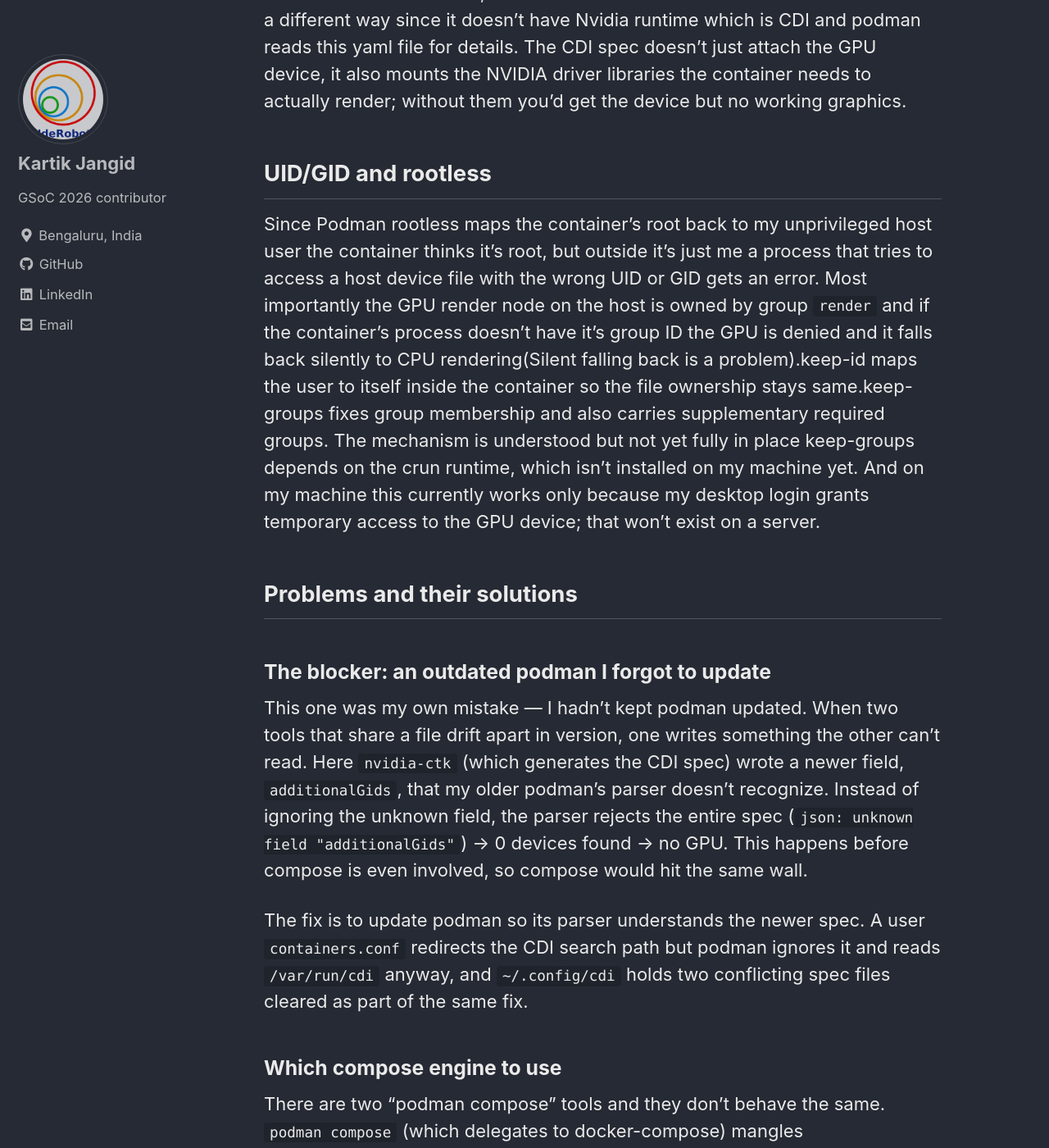
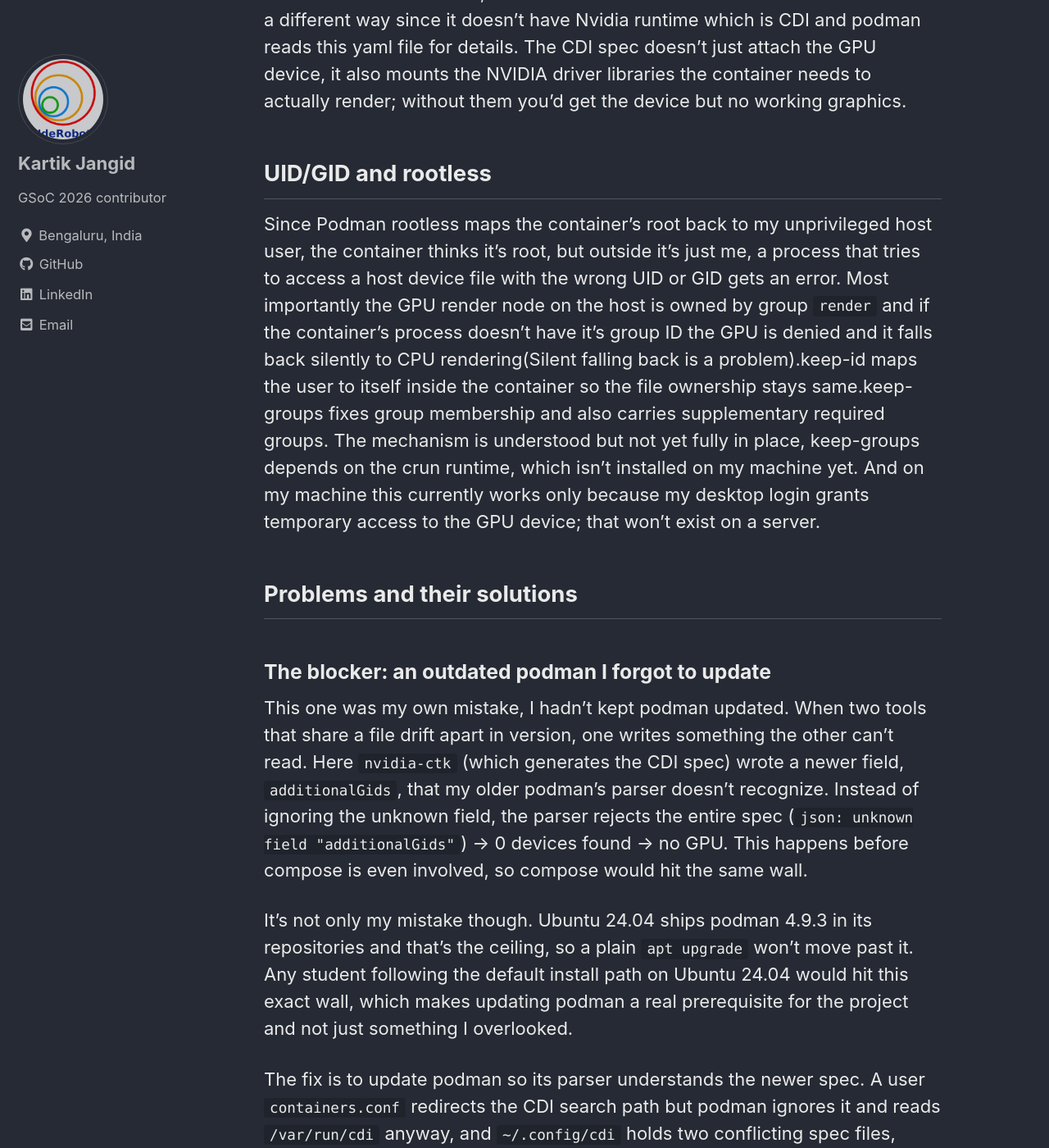
Before and after one commit to TheRoboticsClub/gsoc2026-Kartik_Jangid, a Jekyll site: the page built from docs/_posts/2026-07-22-coding-week-9.md, in a window 1280 px wide and 1400 px high, scrolled down 507 px. Shown: the whole window at 82% size. Built offline with Jekyll 4.4.1, drawn with Linux system fonts in a browser that asks for light colours; cached includes are drawn as plain includes; some of the changed text lies outside the part shown.

Commit message:
improved the hal-weekly blog

```diff
--- a/docs/_posts/2026-07-22-coding-week-9.md
+++ b/docs/_posts/2026-07-22-coding-week-9.md
@@ -12,20 +12,22 @@ This week focuses on the problems that can occur while working on running the im
 As specified in the previous week's blog the podman is daemon-less and that causes me to do the daemon's work. Daemon with root privileges used to nvidia-container-runtime ,finds the driver files and attaches them.Podman uses a different way since it doesn't have Nvidia runtime which is CDI and podman reads this yaml file for details. The CDI spec doesn't just attach the GPU device, it also mounts the NVIDIA driver libraries the container needs to actually render; without them you'd get the device but no working graphics.
 
 ## UID/GID and rootless
-Since Podman rootless maps the container's root back to my unprivileged host user  the container thinks it's root, but outside it's just me  a process that tries to access a host device file with the wrong UID or GID gets an error. Most importantly the GPU render node on the host is owned by group `render` and if the container's process doesn't have it's group ID the GPU is denied and it falls back silently to CPU rendering(Silent falling back is a problem).keep-id maps the user to itself inside the container so the file ownership stays same.keep-groups fixes group membership and also carries supplementary required groups. The mechanism is understood but not yet fully in place  keep-groups depends on the crun runtime, which isn't installed on my machine yet. And on my machine this currently works only because my desktop login grants temporary access to the GPU device; that won't exist on a server.
+Since Podman rootless maps the container's root back to my unprivileged host user, the container thinks it's root, but outside it's just me, a process that tries to access a host device file with the wrong UID or GID gets an error. Most importantly the GPU render node on the host is owned by group `render` and if the container's process doesn't have it's group ID the GPU is denied and it falls back silently to CPU rendering(Silent falling back is a problem).keep-id maps the user to itself inside the container so the file ownership stays same.keep-groups fixes group membership and also carries supplementary required groups. The mechanism is understood but not yet fully in place, keep-groups depends on the crun runtime, which isn't installed on my machine yet. And on my machine this currently works only because my desktop login grants temporary access to the GPU device; that won't exist on a server.
 
 ## Problems and their solutions
 
 ### The blocker: an outdated podman I forgot to update
-This one was my own mistake — I hadn't kept podman updated. When two tools that share a file drift apart in version, one writes something the other can't read. Here `nvidia-ctk` (which generates the CDI spec) wrote a newer field, `additionalGids`, that my older podman's parser doesn't recognize. Instead of ignoring the unknown field, the parser rejects the entire spec (`json: unknown field "additionalGids"`) -> 0 devices found -> no GPU. This happens before compose is even involved, so compose would hit the same wall.
+This one was my own mistake, I hadn't kept podman updated. When two tools that share a file drift apart in version, one writes something the other can't read. Here `nvidia-ctk` (which generates the CDI spec) wrote a newer field, `additionalGids`, that my older podman's parser doesn't recognize. Instead of ignoring the unknown field, the parser rejects the entire spec (`json: unknown field "additionalGids"`) → 0 devices found → no GPU. This happens before compose is even involved, so compose would hit the same wall.
 
-The fix is to update podman so its parser understands the newer spec. A user `containers.conf` redirects the CDI search path but podman ignores it and reads `/var/run/cdi` anyway, and `~/.config/cdi` holds two conflicting spec files cleared as part of the same fix.
+It's not only my mistake though. Ubuntu 24.04 ships podman 4.9.3 in its repositories and that's the ceiling, so a plain `apt upgrade` won't move past it. Any student following the default install path on Ubuntu 24.04 would hit this exact wall, which makes updating podman a real prerequisite for the project and not just something I overlooked.
+
+The fix is to update podman so its parser understands the newer spec. A user `containers.conf` redirects the CDI search path but podman ignores it and reads `/var/run/cdi` anyway, and `~/.config/cdi` holds two conflicting spec files, cleared as part of the same fix.
 
 ### Which compose engine to use
-There are two "podman compose" tools and they don't behave the same. `podman compose` (which delegates to docker-compose) mangles `nvidia.com/gpu=all` into a plain bind-mount and needs the podman socket, which is disabled in rootless. The Python `podman-compose` forwards `--device nvidia.com/gpu=all` to podman untouched — so that's the engine I'll use.
+There are two "podman compose" tools and they don't behave the same. `podman compose` (which delegates to docker-compose) mangles `nvidia.com/gpu=all` into a plain bind-mount and needs the podman socket, which is disabled in rootless. The Python `podman-compose` forwards `--device nvidia.com/gpu=all` to podman untouched, so that's the engine I'll use.
 
 ### NVIDIA environment variables
-`NVIDIA_DRIVER_CAPABILITIES` stays it controls which graphics libraries get mounted. `NVIDIA_VISIBLE_DEVICES` is dropped as a GPU selector here: it belongs to the old runtime-hook mechanism, and in CDI mode the device is chosen by its CDI name instead.
+`NVIDIA_DRIVER_CAPABILITIES` stays, it controls which graphics libraries get mounted. `NVIDIA_VISIBLE_DEVICES` is dropped as a GPU selector here: it belongs to the old runtime-hook mechanism, and in CDI mode the device is chosen by its CDI name instead.
 
 ## Extra read — compose file duplication
 Right now the compose_cfg contains 8 compose files which are mostly identical-every combination of {user, dev} × {cpu, gpu, nvidia, nvidia-windows}.One change needs to be replicated in all other files. I can put base code into one file and put the actual difference(GPU bits) into small override fragments I layer on top.base + nvidia-override, base + intel-override, base + nothing for CPU.
```
